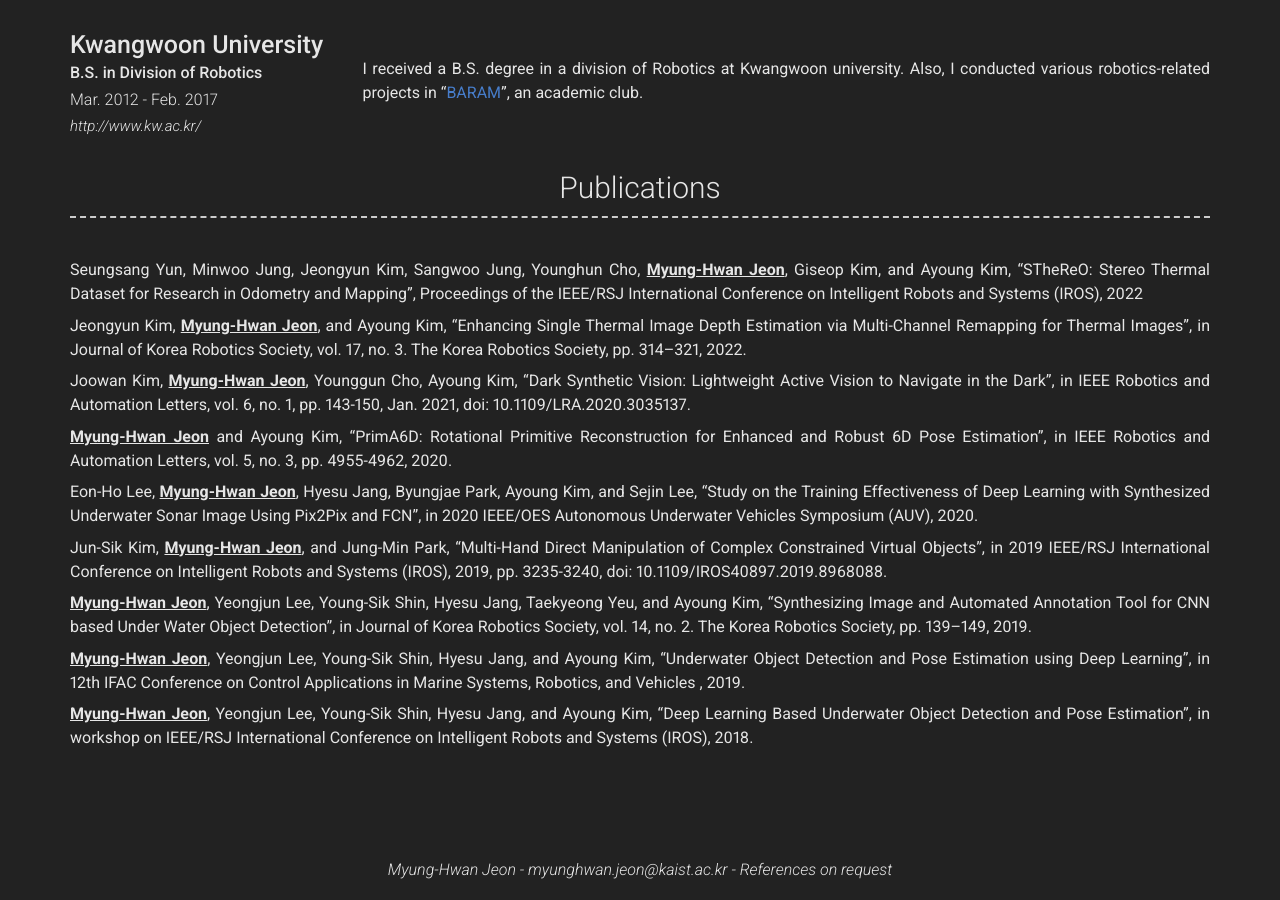
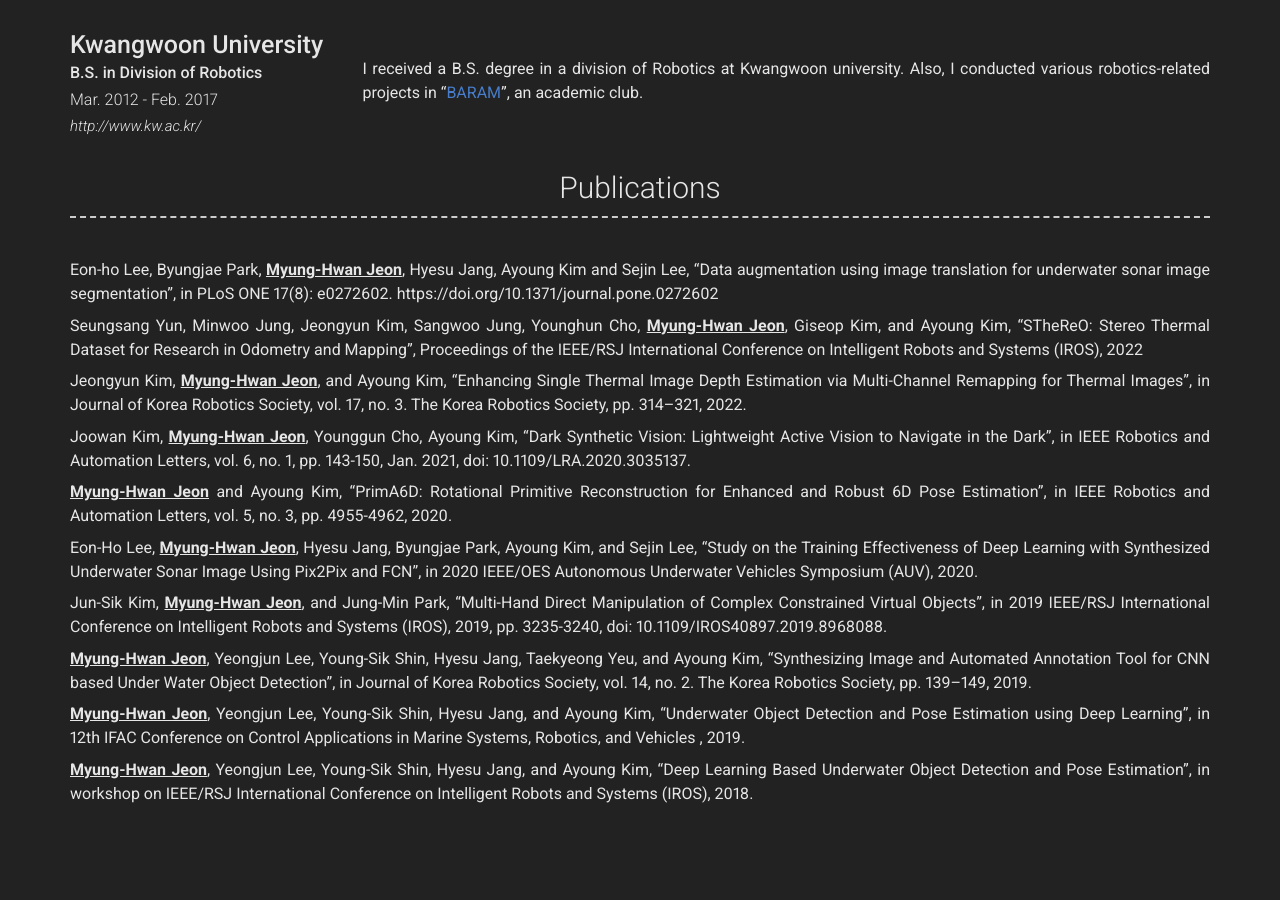
Before and after one commit to MyungHwanJeon/MyungHwanJeon.github.io, a Jekyll site: the page built from index.md, in a window 1280 px wide and 900 px high, scrolled down 1632 px. Built offline with Jekyll 4.4.1, drawn with Linux system fonts in a browser that asks for light colours; nearby versions of some CDN libraries.

Commit message:
Update _config.yml

```diff
--- a/_config.yml
+++ b/_config.yml
@@ -158,6 +158,8 @@ content:
     layout: text
     content: |
 
+      Eon-ho Lee, Byungjae Park,  **<U>Myung-Hwan Jeon</U>**, Hyesu Jang, Ayoung Kim and Sejin Lee, "Data augmentation using image translation for underwater sonar image segmentation", in PLoS ONE 17(8): e0272602. https://doi.org/10.1371/journal.pone.0272602
+
       Seungsang Yun, Minwoo Jung, Jeongyun Kim, Sangwoo Jung, Younghun Cho, **<U>Myung-Hwan Jeon</U>**, Giseop Kim, and Ayoung Kim, "STheReO: Stereo Thermal Dataset for Research in Odometry and Mapping", Proceedings of the IEEE/RSJ International Conference on Intelligent Robots and Systems (IROS), 2022
 
       Jeongyun Kim, **<U>Myung-Hwan Jeon</U>**, and Ayoung Kim, "Enhancing Single Thermal Image Depth Estimation via Multi-Channel Remapping for Thermal Images", in Journal of Korea Robotics Society, vol. 17, no. 3. The Korea Robotics Society, pp. 314–321, 2022.
```
